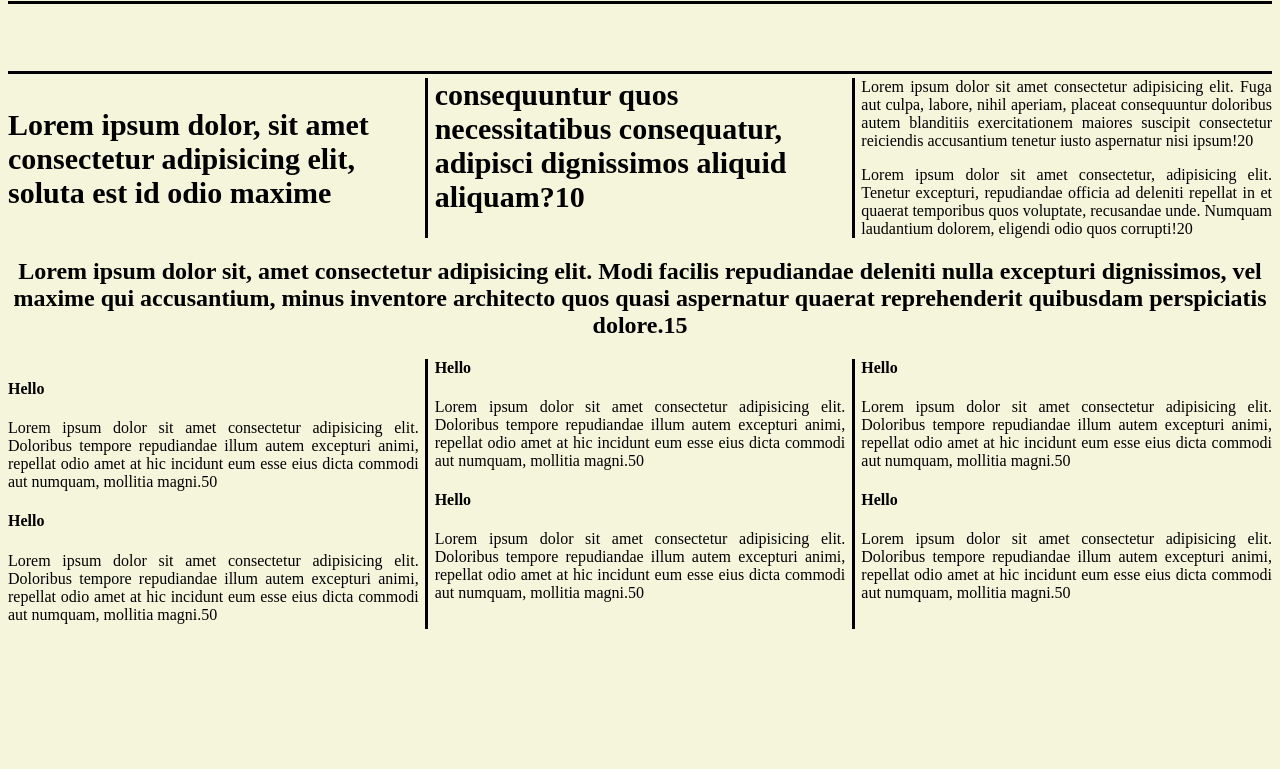
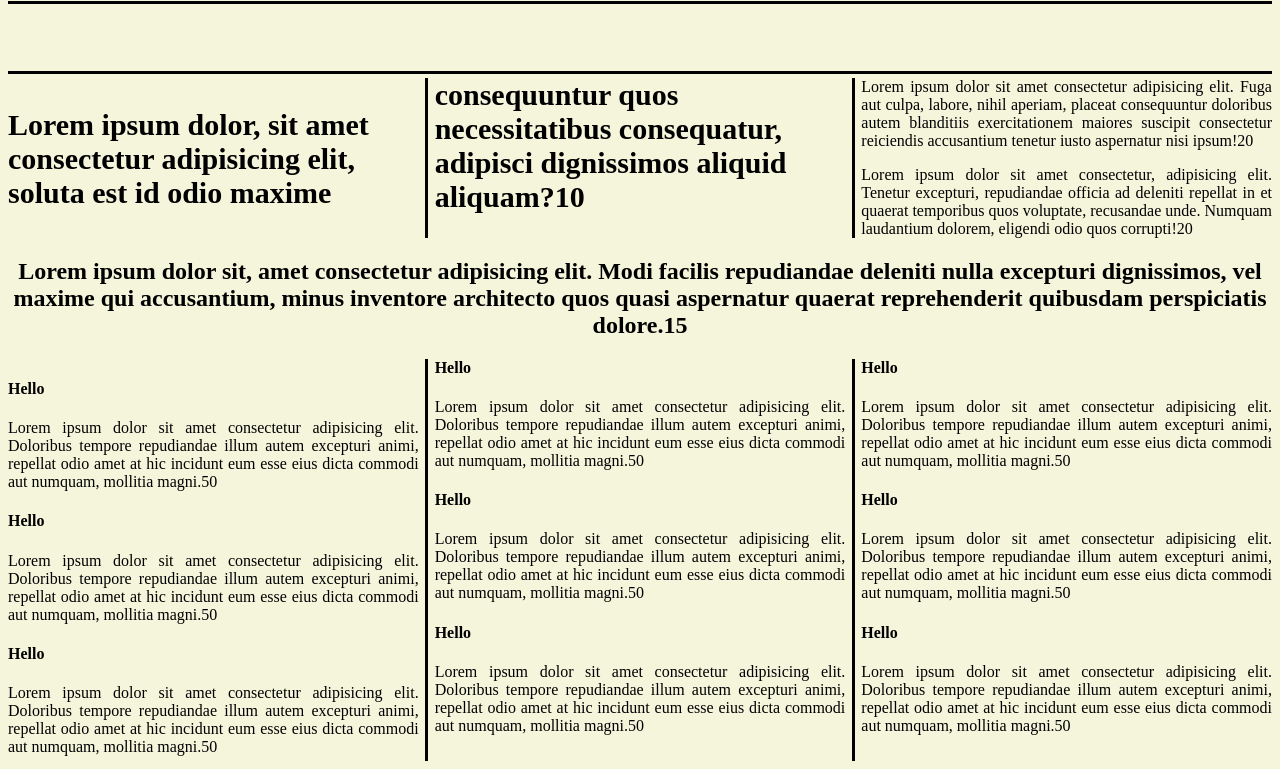
Before and after one commit to TanishkBansal24/Project-2newspaper-layout, a plain HTML site: page index.html in a window 1280 px wide. Shown: the part 79-848 px from the top of the page. Before the commit the page ends 800 px from the top, so only its background shows below. Drawn offline with Linux system fonts and the light colour scheme.

Commit message:
Update index.html

```diff
--- a/index.html
+++ b/index.html
@@ -71,6 +71,12 @@
     <p>Lorem ipsum dolor sit amet consectetur adipisicing elit. Doloribus tempore repudiandae illum autem excepturi animi, repellat odio amet at hic incidunt eum esse eius dicta commodi aut numquam, mollitia magni.50</p>
     <h4>Hello</h4>
     <p>Lorem ipsum dolor sit amet consectetur adipisicing elit. Doloribus tempore repudiandae illum autem excepturi animi, repellat odio amet at hic incidunt eum esse eius dicta commodi aut numquam, mollitia magni.50</p>
+    <h4>Hello</h4>
+    <p>Lorem ipsum dolor sit amet consectetur adipisicing elit. Doloribus tempore repudiandae illum autem excepturi animi, repellat odio amet at hic incidunt eum esse eius dicta commodi aut numquam, mollitia magni.50</p>
+    <h4>Hello</h4>
+    <p>Lorem ipsum dolor sit amet consectetur adipisicing elit. Doloribus tempore repudiandae illum autem excepturi animi, repellat odio amet at hic incidunt eum esse eius dicta commodi aut numquam, mollitia magni.50</p>
+    <h4>Hello</h4>
+    <p>Lorem ipsum dolor sit amet consectetur adipisicing elit. Doloribus tempore repudiandae illum autem excepturi animi, repellat odio amet at hic incidunt eum esse eius dicta commodi aut numquam, mollitia magni.50</p>
 </div>
 </html>
 </body>
```
